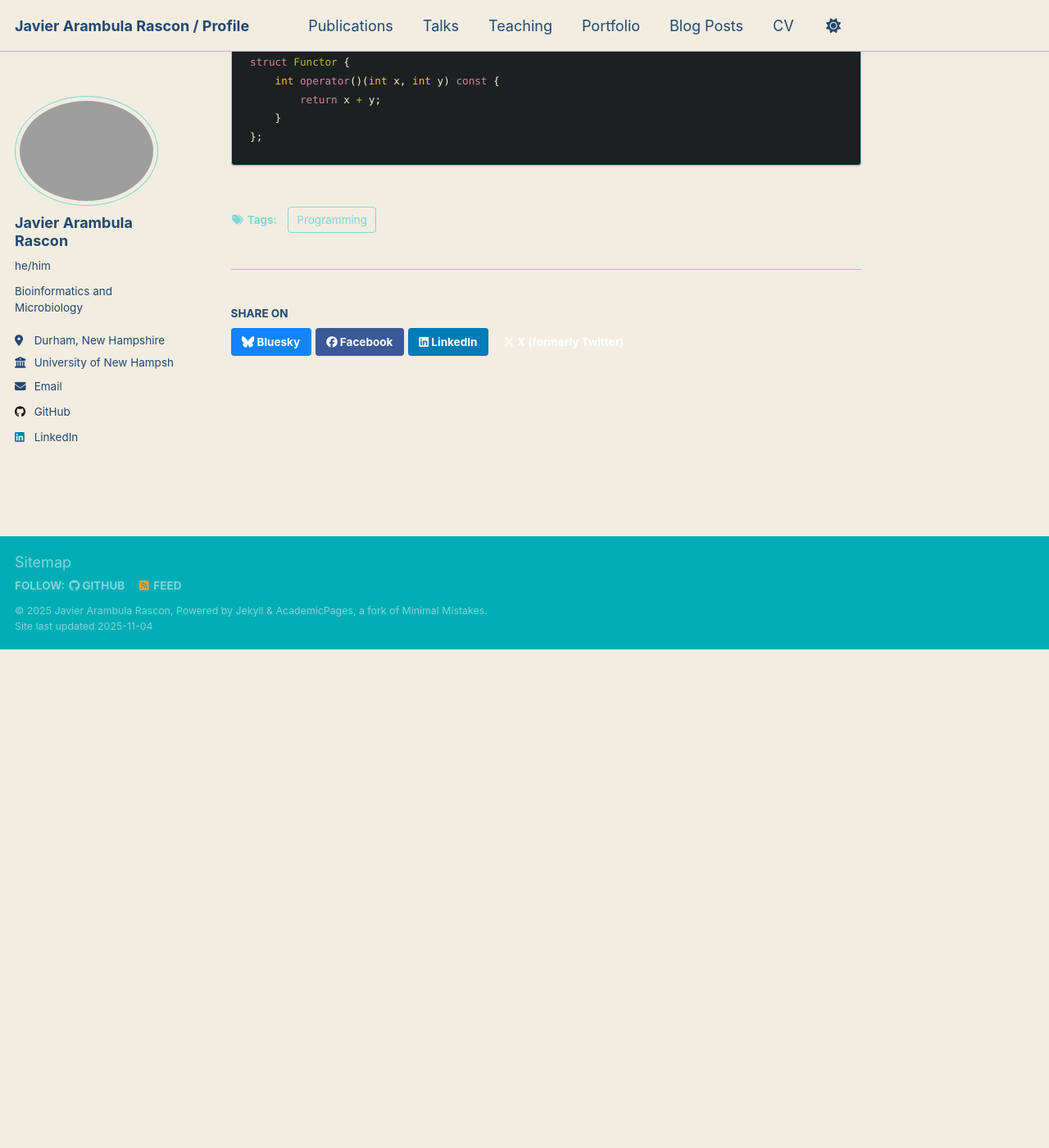
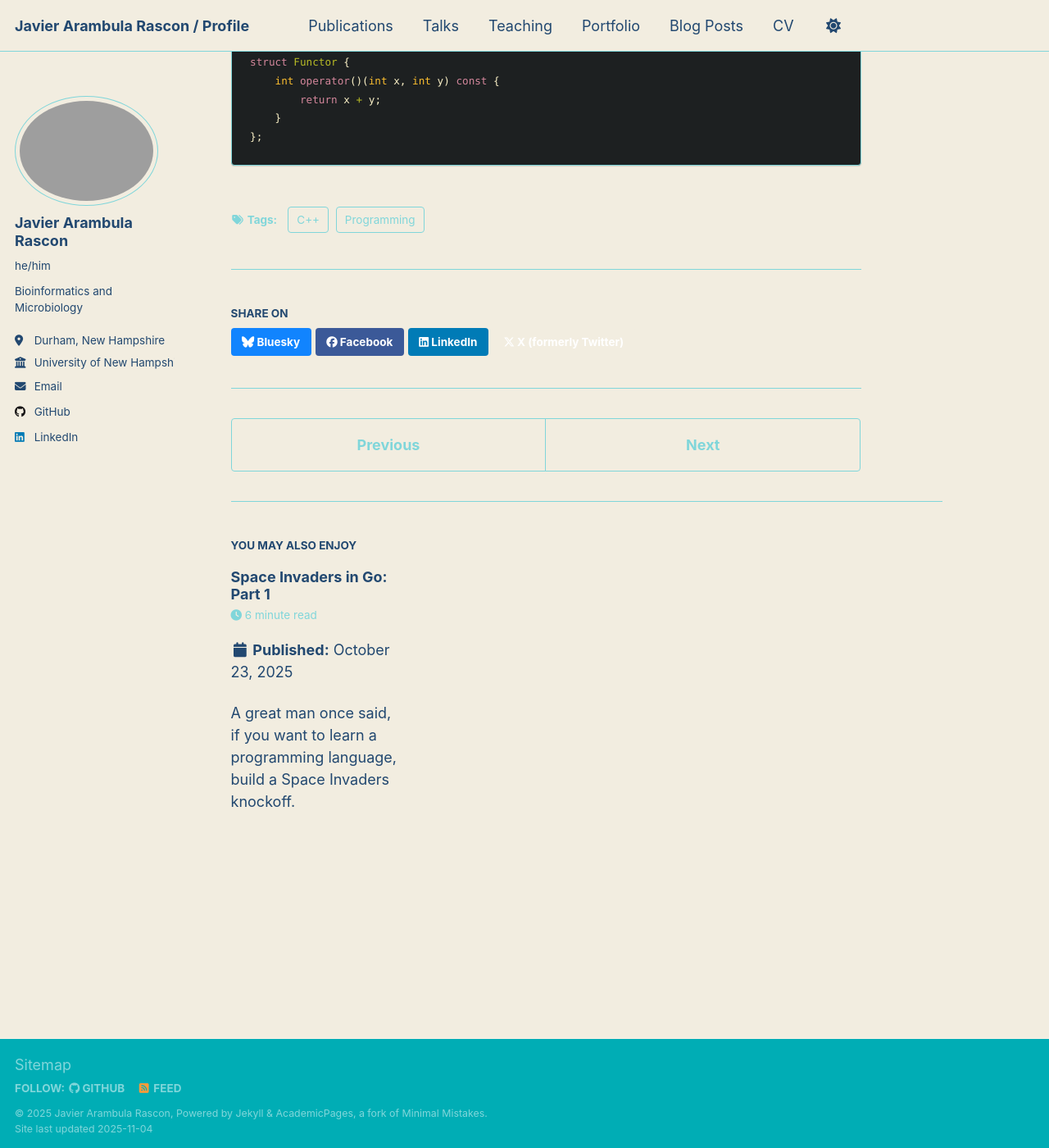
Before and after one commit to aram2608/aram2608.github.io, a Jekyll site: the page built from _posts/2025-10-23-structs.md, in a window 1280 px wide and 1400 px high, scrolled down 5890 px. Shown: the whole window at 82% size. Built offline with Jekyll 4.4.1, drawn with Linux system fonts in a browser that asks for light colours; a script that is not in the unit is left out; before the commit the page ends 6682 px from its top, so only the background shows below that; part of the change alters nothing that is shown.

Commit message:
go space-invaders'

````diff
--- a/_posts/2025-10-23-structs.md
+++ b/_posts/2025-10-23-structs.md
@@ -4,6 +4,7 @@ date: 2025-10-23
 permalink: /posts/2025/10/structs/
 tags:
   - Programming
+  - C++
 ---
 
 C++ structs are useful for a number of things, as simple POD objects or for more
--- /dev/null
+++ b/_posts/2025-11-03-space-invaders-go1.md
@@ -0,0 +1,237 @@
+---
+title: 'Space Invaders in Go: Part 1'
+date: 2025-10-23
+permalink: /posts/2025/11/space-invaders-go1/
+tags:
+  - Programming
+  - Game Dev
+  - Go
+---
+
+A great man once said, if you want to learn a programming language, build a Space
+Invaders knockoff.
+
+Go
+===
+
+Go is a high level, compiled programming language. It was developed at
+Google by Robert Griesemer, Rob Pyke, and Ken Thompson. I would argue
+Pyke and Thompson deserve entire books, let alone a simple blog post.
+Prior to working for Google, they were both employed at Bell Labs, basically
+forging the programming landscape we have all come to know and sometimes love.
+Griesemer has quite a few achievments under his belt as well, having worked on
+the V8 JavaScript engine and a couple other programming language design
+projects.
+
+Go itself is known for being dead simple. Compared to C++ and its 81 keywords
+in the C++20 standard, Go only has 25.
+
+```go
+break     default      func    interface  select
+case      defer        go      map        struct
+chan      else         goto    package    switch
+const     fallthrough  if      range      type
+continue  for          import  return     var
+```
+
+It has a C-like syntax that leans toward simplicity, garbage collected
+memory management, a property-based type system, and safe concurrency features.
+Similar to Rust, the Go build tool hosts an entire tool chain, that is capable of
+managing dependencies, formatting code, and initializing Go modules. It could be
+described as multi-paradigm, with concurrent, functional, imperative, and even
+some object-oriented features.
+
+With all that said, it's a pretty neat language. It is primarily used for networking,
+CLIs, and backend stuff in web development, so making a game in it isn't entirely
+orthodox. However, there is always some brave soul willing to make bindings for
+the graphics frameworks needed, so here we go!
+
+Getting Started
+---
+
+I am using the [ebiten](https://github.com/hajimehoshi/ebiten) framework for this
+game, as it has a pretty simple API, and I'm tired of using Raylib since it's a bit
+bulky.
+
+The way the API works is that a Game object needs to implement all the methods
+in the ebiten.Game interface.
+These methods are,
+  * Update()
+  * Draw()
+  * Layout()
+
+Finally, in the `main` func, we initialize window parameters and start our
+game loop.
+
+```go
+type Game struct
+
+func (g *Game) Update() {
+  // Update logic
+}
+
+func (g *Game) Draw() {
+  // Drawing logic
+}
+
+func (g *Game) Layout() {
+  // Game layout logic
+}
+
+func main() {
+	ebiten.SetWindowSize(screenWidth, screenHeight)
+	ebiten.SetWindowTitle("Go - Space Invaders")
+	if err := ebiten.RunGame(&Game); err != nil {
+		log.Fatal(err)
+	}
+}
+```
+
+Before we get started, it's important to get your layout all squared away
+to save yourself from import headaches later on.
+
+```bash
+.
+├── assets
+│   ├── alien_1.png
+│   ├── alien_2.png
+│   ├── alien_3.png
+│   ├── assets.go
+│   ├── mystery.png
+│   └── spaceship.png
+├── cmd
+│   └── space-invaders
+│       └── main.go
+├── font
+│   ├── font.go
+│   └── monogram.ttf
+├── go.mod
+├── go.sum
+├── LICENSE
+└── README.md
+```
+
+My file tree looks something like this. With the root dir `.` named whatever you want.
+
+The go.mod file looks something like this.
+
+```bash
+module space-invaders
+
+go 1.24.2
+
+require github.com/hajimehoshi/ebiten/v2 v2.9.3
+```
+
+It'll change as we add deps and include more imports, but for now this should
+hopefully get you started. And if you're unsure, a `go mod tidy` usually fixes
+most problems.
+
+The Game
+---
+
+A word of caution, as I have mentioned I am learning Go, so this post likely
+does not follow best practices, so treat this code with the degree of
+scrutiny it deserves.
+
+With that said we can ge started with our Game object.
+
+```go
+type Game struct {
+  state State
+}
+```
+
+Fairly bare bones for now, but we first need to get a window drawn before we can
+really get to making more changes. The goal is iterative development, not to copy,
+paste, and pray for the best. My many experiences vibe-coding have taught me that
+this saves a world of heart break and annoyance.
+
+The only data we need for now is whether our game is on or not so we store an
+enum, which looks like the following.
+
+```go
+type State int
+const (
+  GameOn State = iota
+  GameOver
+)
+```
+
+Quite simple, if you are unsure what that code is doing, it's basically a C-style
+enum. You store a constant int and give it a fancy name. It's const so you don't
+change it on accident, and its fancily named so you can easily keep track of what
+it's doing.
+
+With that out of the way, we can start implementing our interface methods so our
+game is treated like an ebiten.Game object.
+
+```go
+func (g *Game) Update() {
+  if ebiten.IsKeyPressed(ebiten.KeyEscape) {
+    return ebiten.Termination
+  }
+  return nil
+}
+
+func (g *Game) Draw(screen *ebiten.Image) {
+  // Dark purple background, change however you please
+  screen.Fill(color.RGBA{28, 3, 51, 255})
+}
+
+func (g *Game) Layout(outsideWidth, outsideHeight int) (screenWidth, screenHeight int) {
+	return outsideWidth, outsideHeight
+}
+```
+
+Super simply for now, that screenWidth and screenHeight are global parameters we
+set to make our lives easier.
+
+```go
+const(
+  screenWidth = 750
+  screenHeight = 750
+)
+```
+
+The final piece of the puzzle is to make an init method for our Game object as
+well as a method that can create a new Game instance on the startup of our game.
+
+```go
+func (g *Game) init() {
+  g.state = GameOn
+}
+
+func NewGame() ebiten.Game {
+  g := &Game{}
+  g.init()
+  return g
+}
+```
+
+Now, we can plumb that into our main func and hopefully get ourselves a screen drawn.
+
+```go
+func main() {
+	ebiten.SetWindowSize(screenWidth, screenHeight)
+	ebiten.SetWindowTitle("Go - Space Invaders")
+	if err := ebiten.RunGame(NewGame()); err != nil { // <- goes in here!
+		log.Fatal(err)
+	}
+}
+```
+
+So, if you have your imports sqaured away this should create a 750 x 750 pixel window
+that can close after an `Escape` button press.
+
+If you are unsure what to include, it should look something like this so far.
+
+```go
+import (
+  "log"
+  "github.com/hajimehoshi/ebiten/v2"
+)
+```
+
+That is all for now, in the next post, we will create our ship and get it to
+move around a bit.
````
